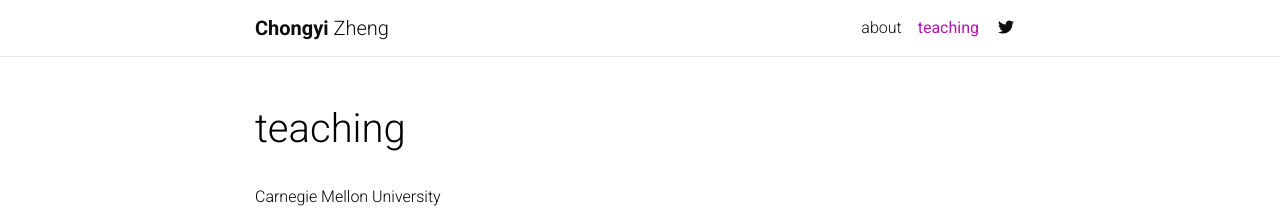
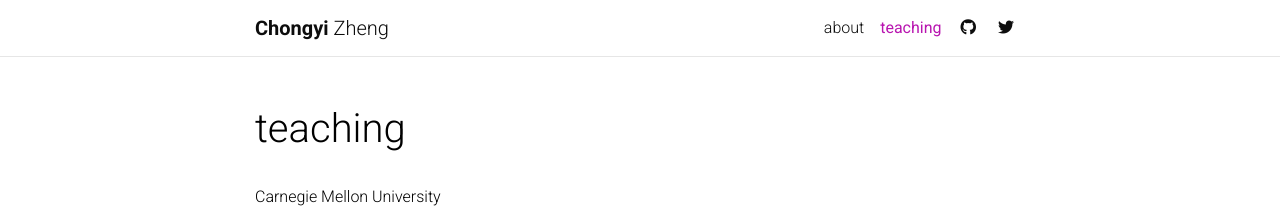
Before and after one commit to chongyi-zheng/chongyi-zheng.github.io, a Jekyll site: the page built from _pages/teaching.md, in a window 1280 px wide. Shown: the top 209 px of the page. Built offline with Jekyll 4.4.1, drawn with Linux system fonts in a browser that asks for light colours; comment, search, counter and statistics services are not loaded; a style sheet for code colours, icons or effects is not loaded.

Commit message:
add profile img, bio, publications, teaching, email, github and twitter

```diff
--- a/_includes/header.html
+++ b/_includes/header.html
@@ -96,6 +96,7 @@
               {% endfor -%}
 
               <!--Custom header links to external sites-->
+              <li class="nav-item"><a class="nav-link" href="https://github.com/{{ site.github_username }}" title="Github"><i class="fab fa-github"></i></a></li>
               <li class="nav-item"><a class="nav-link" href="https://twitter.com/{{ site.twitter_username }}" title="Twitter"><i class="fab fa-twitter"></i></a></li>
               <!-- end custom stuff-->
 
--- a/_layouts/about.html
+++ b/_layouts/about.html
@@ -29,9 +29,9 @@
               alt=page.profile.image
               cache_bust=true -%}
             {% endif -%}
-            {%- if page.profile.more_info %}
-            <div class="more-info">
-              {{ page.profile.more_info }}
+            {%- if page.profile.email %}
+            <div class="email">
+              {{ site.email | email_protect }}
             </div>
             {%- endif %}
           </div>
--- a/_sass/_base.scss
+++ b/_sass/_base.scss
@@ -120,10 +120,11 @@
 .profile {
   width: 100%;
 
-  .more-info {
+  .email {
     margin-bottom: 5px;
     margin-top: 5px;
     font-family: monospace;
+    text-align: center;
 
     p {
       display: inline-block;
```
Also changed, not shown: _pages/about.md (+1 -4 lines).
